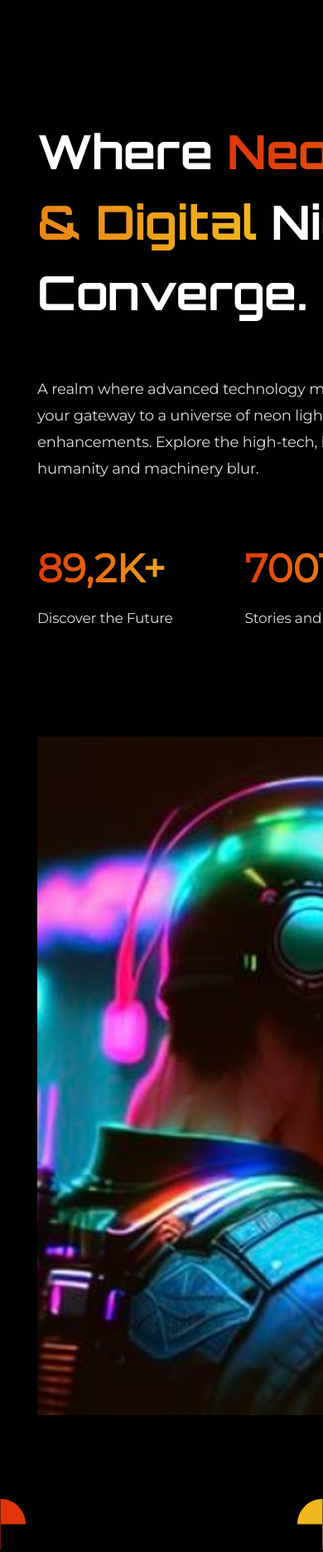
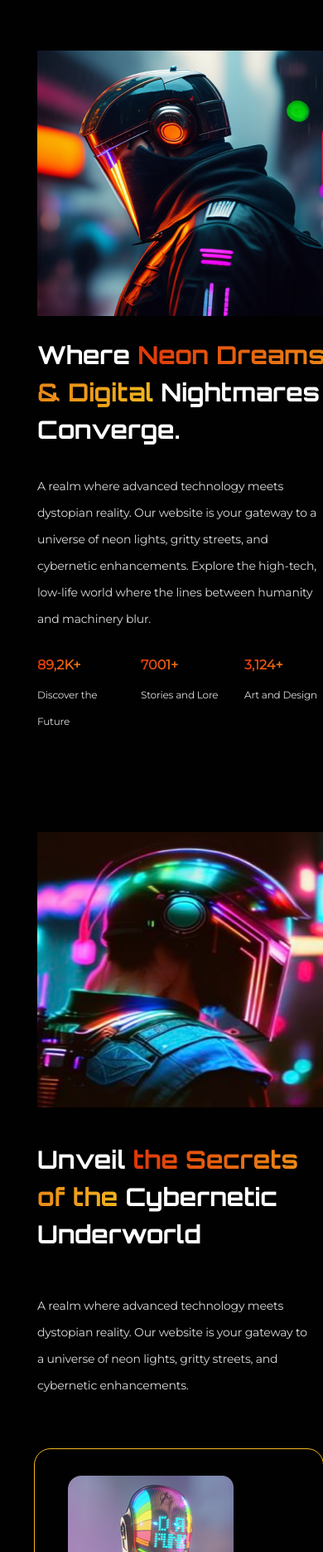
Before and after one commit to GM-sir/Cyber-punk-website, a website: page index.html in a window 390 px wide. Shown: the top 1871 px of the page at 83% size. Drawn offline with Linux system fonts and the light colour scheme.

Commit message:
Hero 2 Section

```diff
--- a/index.html
+++ b/index.html
@@ -135,54 +135,61 @@
 
       <section class="pb-[230px] relative hero2 after_bottom">
         <div class="container relative">
-          <span class="absolute -left-[30px] -bottom-[260px] z-20 "><img src="./images/red_union.svg" alt=""></span>
-        <span class="absolute -right-[30px] -bottom-[260px] z-20 "><img src="./images/yellow_union.svg" alt=""></span>
+          <span class="hidden md:block  absolute -left-[30px] -bottom-[260px] z-20 "><img src="./images/red_union.svg" alt=""></span>
+        <span class="hidden md:block  absolute -right-[30px] -bottom-[260px] z-20 "><img src="./images/yellow_union.svg" alt=""></span>
           <div
-            class="w-[1410.17px] h-[752px] mt-[61px] mb-[43px] grid grid-cols-[655px_1fr] gap-10"
+            class="w-[1410.17px] lg:h-[752px] mt-[61px] mb-[43px] grid grid-cols-1 lg:grid-cols-[655px_1fr] gap-10"
           >
-            <div class="w-[685px] pt-[79px]">
-              <h3 class="text-[56.81px] font-bold max-h-[213px]">
+            <div class="w-[350px] lg:w-[685px] pt-0 lg:pt-[79px]">
+               <div>
+              <img
+                class="lg:hidden mb-6 w-[350px] h-80 "
+                src="./images/hero3.png"
+                alt=""
+              />
+            </div>
+              <h3 class="text-[30px] lg:text-[56.81px] font-bold max-h-[213px]">
                 Where
                 <span class="linear_color_text">Neon Dreams & Digital</span>
                 Nightmares Converge.
               </h3>
-              <p class="text-[18px] font-medium text-gray-DDD mt-[100px]">
+              <p class="text-[14px] lg:text-[18px] font-medium text-gray-DDD mt-[30px] lg:mt-[100px]">
                 A realm where advanced technology meets dystopian reality. Our
                 website is your gateway to a universe of neon lights, gritty
                 streets, and cybernetic enhancements. Explore the high-tech,
                 low-life world where the lines between humanity and machinery
                 blur.
               </p>
-              <div class="h-[87px] w-[676px] flex justify-between">
-                <div class="w-[175.06px] mt-[69px]">
+              <div class="lg:h-[87px] lg:w-[676px] flex justify-between">
+                <div class="w-[100px] lg:w-[175.06px] mt-7 lg:mt-[69px]">
                   <h3
-                    class="linear_color_text text-[47.18px] font-semibold mb-2 font-montserrat"
+                    class="linear_color_text text-6 lg:text-[47.18px] font-semibold mb-2 font-montserrat"
                   >
                     89,2K+
                   </h3>
-                  <p class="text-[17px] font-medium">Discover the Future</p>
+                  <p class="text-[12px] lg:text-[17px] font-medium">Discover the Future</p>
                 </div>
-                <div class="w-[175.06px] mt-[69px]">
+                <div class="w-[100px] lg:w-[175.06px] mt-7 lg:mt-[69px]">
                   <h3
-                    class="linear_color_text text-[47.18px] font-semibold mb-2 font-montserrat"
+                    class="linear_color_text text-6 lg:text-[47.18px] font-semibold mb-2 font-montserrat"
                   >
                     7001+
                   </h3>
-                  <p class="text-[17px] font-medium">Stories and Lore</p>
+                  <p class="text-[12px] lg:text-[17px] font-medium">Stories and Lore</p>
                 </div>
-                <div class="w-[175.06px] mt-[69px]">
+                <div class="w-[100px] lg:w-[175.06px] mt-7 lg:mt-[69px]">
                   <h3
-                    class="linear_color_text text-[47.18px] font-semibold mb-2 font-montserrat"
+                    class="linear_color_text text-6 lg:text-[47.18px] font-semibold mb-2 font-montserrat"
                   >
                     3,124+
                   </h3>
-                  <p class="text-[17px] font-medium">Art and Design</p>
+                  <p class="text-[12px] lg:text-[17px] font-medium">Art and Design</p>
                 </div>
               </div>
             </div>
             <div>
               <img
-                class="mt-8 w-[689.17px] h-[752px]"
+                class="hidden lg:block mt-4 w-[350px] h-80 lg:mt-8 lg:w-[689.17px] lg:h-[752px]"
                 src="./images/hero3.png"
                 alt=""
               />
@@ -190,29 +197,29 @@
           </div>
 
           <div
-            class="w-[1410.17px] h-[752px] grid grid-cols-[656px_1fr] gap-14.5"
+            class="w-[1410.17px] lg:h-[752px] mt-[61px] mb-[43px] grid grid-cols-1 lg:grid-cols-[655px_1fr] gap-10"
           >
             <div>
               <img
-                class="mt-8 w-[689.17px] h-[818px]"
+                class="mt-4 lg:mt-8 w-[350px] h-83 lg:w-[689.17px] lg:h-[818px]"
                 src="./images/hero4.png"
                 alt=""
               />
             </div>
 
-            <div class="w-[685px] pt-[79px]">
-              <h3 class="text-[55.4px] font-bold max-h-[213px]">
+
+              <h3 class="text-[30px] lg:text-[56.81px] font-bold w-[330px] lg:max-w-[600px] lg:max-h-[213px]">
                 Unveil
                 <span class="linear_color_text">the Secrets of the </span>
                 Cybernetic Underworld
               </h3>
-              <p class="text-[18px] font-medium text-gray-DDD mt-20">
+              <p class="text-[14px] w-[330px] lg:max-w-[600px] lg:text-[18px] font-medium text-gray-DDD mt-2 lg:mt-[100px]">
                 A realm where advanced technology meets dystopian reality. Our
                 website is your gateway to a universe of neon lights, gritty
                 streets, and cybernetic enhancements.
               </p>
               <div
-                class="max-w-[636px] h-[263px] grid grid-cols-[200px_1fr] gap-12 rounded-[20px] border mt-15 -ml-4 border-[#F0B71F] pr-[55px] pl-10 py-8 relative"
+                class="w-[350px] lg:max-w-[636px] lg:h-[263px] grid grid-cols-1 lg:grid-cols-[200px_1fr] gap-4 lg:gap-12 rounded-[20px] border mt-5 lg:mt-15 -ml-1 lg:-ml-4 border-[#F0B71F] lg:pr-[55px] pl-10 py-8 relative"
               >
                 <div class="overflow-hidden rounded-2xl">
                   <img class="h-[198px]" src="./images/hero5.png" alt="" />
@@ -221,13 +228,13 @@
                   <h3 class="py-[22px] text-[28px] font-medium font-montserrat">
                     Join the Revolution
                   </h3>
-                  <p class="text-4.5 leading-8 font-medium">
+                  <p class="text-2 w-[310px] lg:text-4.5 leading-8 font-medium">
                     Explore the high-tech, low-life world where the lines
                     between humanity and machinery blur.
                   </p>
                 </div>
               </div>
-            </div>
+
           </div>
         </div>
       </section>
```
Also changed, not shown: css/style.css.
